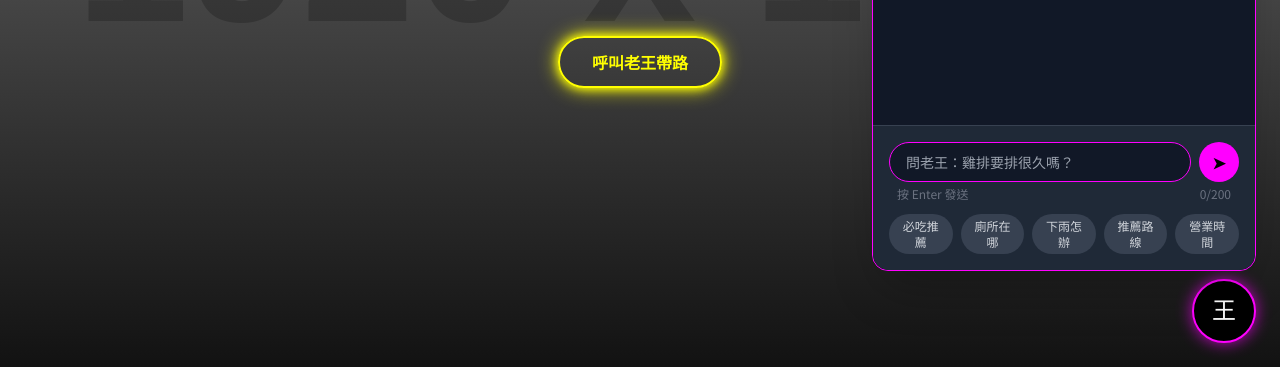
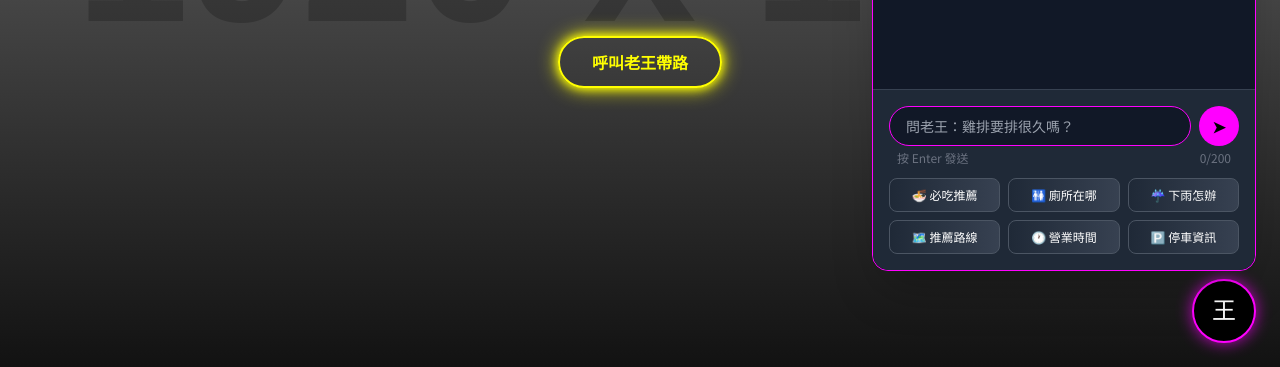
Before and after one commit to breadMSA/Night-Market, a website: page index.html in a window 1280 px wide. Both pictures are taken after a click on the button "呼叫老王帶路". Shown: the part 433-800 px from the top of the page. Drawn offline with nearby package versions, Linux system fonts and the light colour scheme; placeholder pictures from the web are drawn by us; a web font is replaced by a local one.

Commit message:
Refactor index.html for improved button styles and layout, enhancing user interaction with a grid design and updated gradient backgrounds. Update chat.js to utilize the stable Gemini 1.5 model and add safety settings for content moderation.

```diff
--- a/index.html
+++ b/index.html
@@ -412,17 +412,31 @@
                 <span class="text-xs text-gray-500">按 Enter 發送</span>
                 <span id="charCount" class="text-xs text-gray-500">0/200</span>
             </div>
-            <div class="flex gap-2 mt-3 overflow-x-auto scrollbar-hide">
+            <div class="grid grid-cols-3 gap-2 mt-3">
                 <button onclick="quickAsk('必吃推薦')"
-                    class="bg-gray-700 text-xs text-gray-300 px-3 py-1 rounded-full hover:bg-neonPink hover:text-black transition-colors">必吃推薦</button>
+                    class="bg-gradient-to-r from-gray-800 to-gray-700 text-xs text-white px-3 py-2 rounded-lg hover:from-neonPink hover:to-pink-500 hover:text-black transition-all duration-300 border border-gray-600 hover:border-neonPink font-medium">
+                    🍜 必吃推薦
+                </button>
                 <button onclick="quickAsk('廁所在哪')"
-                    class="bg-gray-700 text-xs text-gray-300 px-3 py-1 rounded-full hover:bg-neonBlue hover:text-black transition-colors">廁所在哪</button>
+                    class="bg-gradient-to-r from-gray-800 to-gray-700 text-xs text-white px-3 py-2 rounded-lg hover:from-neonBlue hover:to-blue-500 hover:text-black transition-all duration-300 border border-gray-600 hover:border-neonBlue font-medium">
+                    🚻 廁所在哪
+                </button>
                 <button onclick="quickAsk('下雨怎辦')"
-                    class="bg-gray-700 text-xs text-gray-300 px-3 py-1 rounded-full hover:bg-neonYellow hover:text-black transition-colors">下雨怎辦</button>
+                    class="bg-gradient-to-r from-gray-800 to-gray-700 text-xs text-white px-3 py-2 rounded-lg hover:from-neonYellow hover:to-yellow-500 hover:text-black transition-all duration-300 border border-gray-600 hover:border-neonYellow font-medium">
+                    ☔ 下雨怎辦
+                </button>
                 <button onclick="quickAsk('推薦路線')"
-                    class="bg-gray-700 text-xs text-gray-300 px-3 py-1 rounded-full hover:bg-neonPink hover:text-black transition-colors">推薦路線</button>
+                    class="bg-gradient-to-r from-gray-800 to-gray-700 text-xs text-white px-3 py-2 rounded-lg hover:from-neonPink hover:to-pink-500 hover:text-black transition-all duration-300 border border-gray-600 hover:border-neonPink font-medium">
+                    🗺️ 推薦路線
+                </button>
                 <button onclick="quickAsk('營業時間')"
-                    class="bg-gray-700 text-xs text-gray-300 px-3 py-1 rounded-full hover:bg-neonBlue hover:text-black transition-colors">營業時間</button>
+                    class="bg-gradient-to-r from-gray-800 to-gray-700 text-xs text-white px-3 py-2 rounded-lg hover:from-neonBlue hover:to-blue-500 hover:text-black transition-all duration-300 border border-gray-600 hover:border-neonBlue font-medium">
+                    🕐 營業時間
+                </button>
+                <button onclick="quickAsk('停車資訊')"
+                    class="bg-gradient-to-r from-gray-800 to-gray-700 text-xs text-white px-3 py-2 rounded-lg hover:from-neonYellow hover:to-yellow-500 hover:text-black transition-all duration-300 border border-gray-600 hover:border-neonYellow font-medium">
+                    🅿️ 停車資訊
+                </button>
             </div>
         </div>
     </div>
```
Also changed, not shown: api/chat.js (+21 -4 lines).
